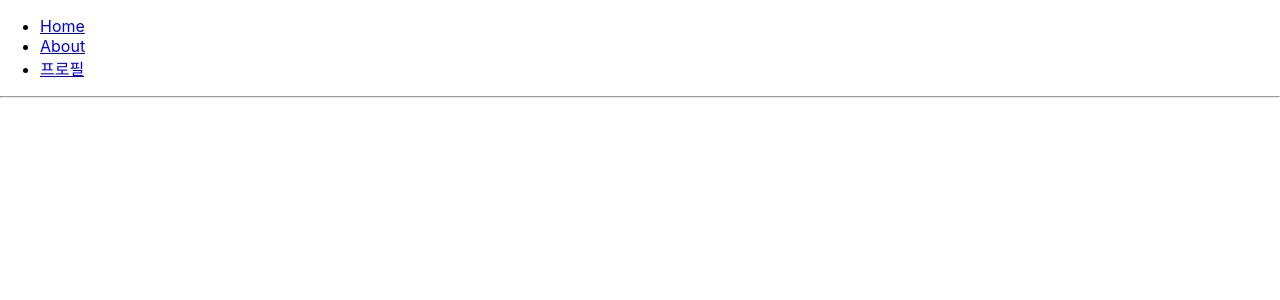
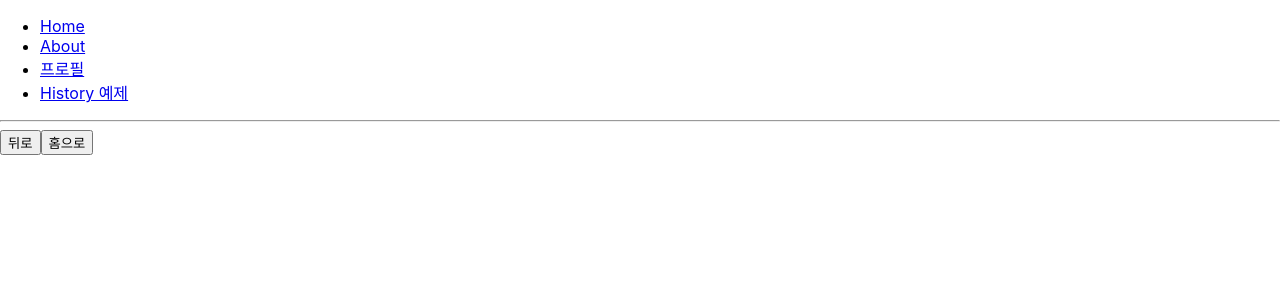
Before and after one commit to jjunnnys/router-tutorial, a React (Create React App) app: page /history in a window 1280 px wide. Shown: the top 300 px of the page. Built offline with nearby package versions, Linux system fonts and the light colour scheme.

Commit message:
Setting History 객체 사용

```diff
--- a/src/App.js
+++ b/src/App.js
@@ -3,6 +3,7 @@
 import Home from './Home';
 import About from './About';
 import Profiles from './Profiles';
+import HistorySample from './HistorySample';
 
 function App() {
   return (
@@ -17,6 +18,9 @@
         <li>
           <Link to="/profiles">프로필</Link>
         </li>
+        <li>
+          <Link to="/history">History 예제</Link>
+        </li>
       </ul>
       <hr />
       <Route path="/" component={Home} exact={true} />
@@ -26,6 +30,7 @@
         path="/profiles"
         component={Profiles}
       />
+      <Route path="/history" component={HistorySample} />
     </div>
   );
 }
--- /dev/null
+++ b/src/HistorySample.js
@@ -0,0 +1,35 @@
+import React, { Component } from 'react';
+
+class HistorySample extends Component {
+  // 뒤로가기
+  handelGoBack = () => {
+    this.props.history.goBack();
+  };
+
+  handleGoHome = () => {
+    this.props.history.push('/');
+  };
+
+  componentDidMount() {
+    // 이것을 설정하고 나면 페이지에 변화가 생기려고 할 때마다 '정말 나갈 거냐??' 라고 질문함
+    this.unblock = this.props.history.block('정말 나갈 거냐??');
+  }
+
+  componentWillUnmount() {
+    // 컴포넌트가 언마운트되면 질문을 멈춤
+    if (this.unblock) {
+      this.unblock();
+    }
+  }
+
+  render() {
+    return (
+      <div>
+        <button onClick={this.handelGoBack}>뒤로</button>
+        <button onClick={this.handleGoHome}>홈으로</button>
+      </div>
+    );
+  }
+}
+
+export default HistorySample;
```
